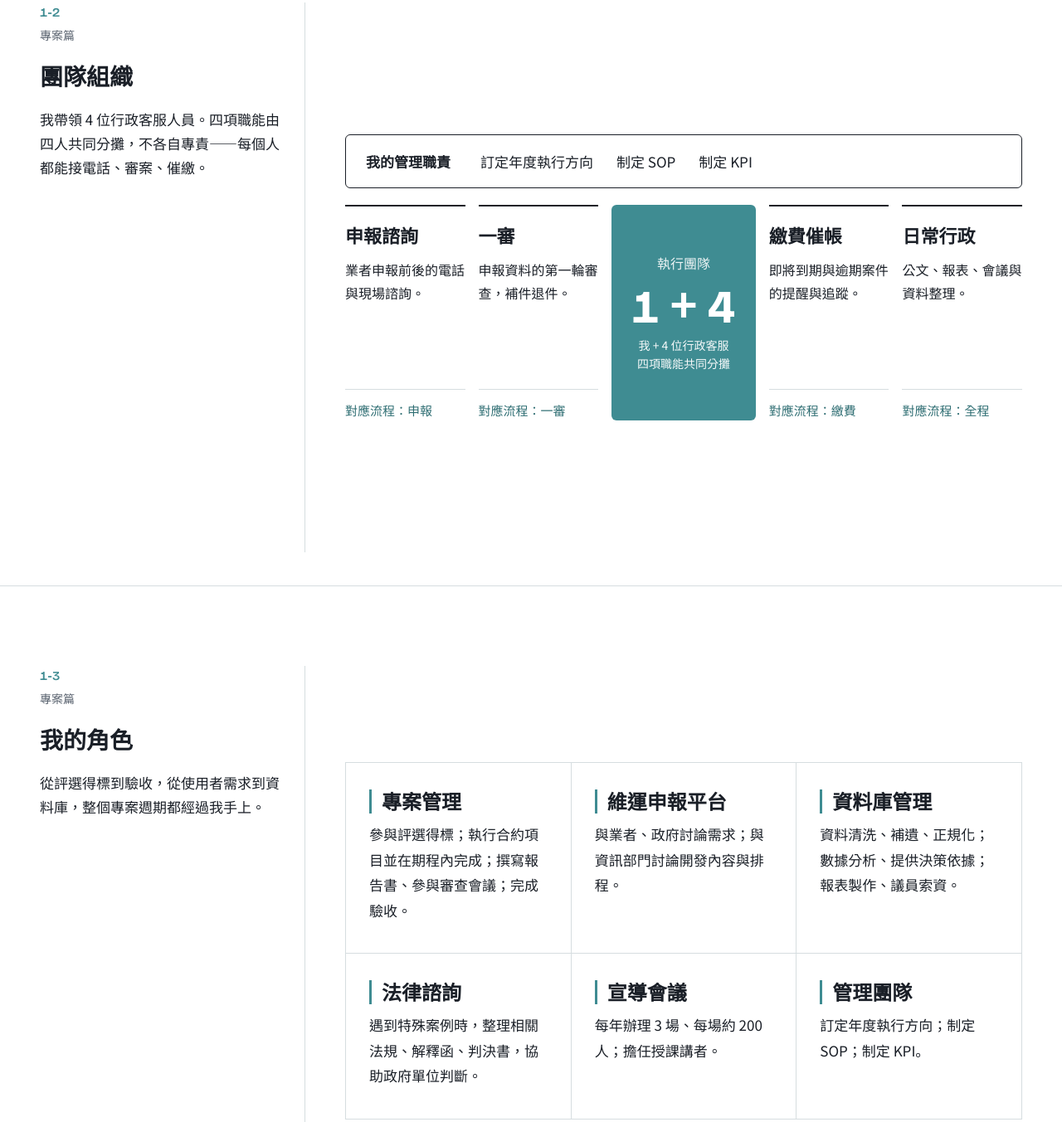
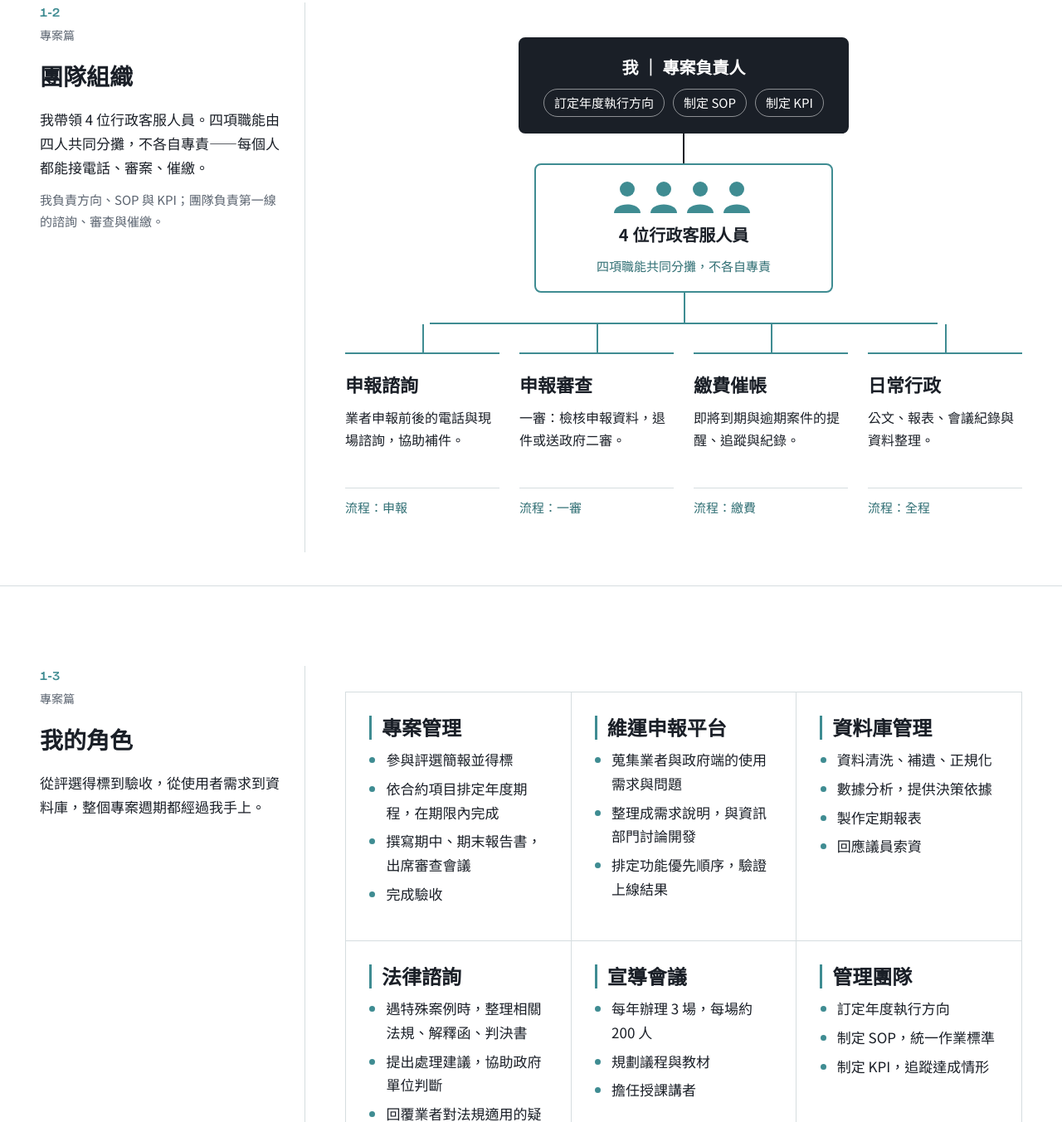
Before and after one commit to tpma1205/interview-presentation, a website with bundled scripts: page index.html in a window 1280 px wide. Shown: the part 893-2246 px from the top of the page at 83% size. Built offline with nearby package versions, Linux system fonts and the light colour scheme.

Commit message:
Rework 1-1 platform frame, 1-2 org tree, 1-3 bullet roles
Co-Authored-By: Claude Opus 5 <noreply@anthropic.com>

```diff
--- a/index.html
+++ b/index.html
@@ -44,17 +44,23 @@
       <p class="rail-chapter">專案篇</p>
       <h2 class="rail-title">新北市營建工程<br />空污費徵收</h2>
       <p class="rail-lead">新北市 29 個行政區內的營建工程，都要繳空氣污染防制費。前公司建置線上申報平台，業者在上面申報，政府在上面審查、開單、收費、對帳。</p>
-      <p class="rail-note">四條泳道：誰做哪一步。</p>
+      <p class="rail-note">整個流程都在申報平台上運行。四條泳道：誰做哪一步。</p>
     </aside>
     <div class="stage">
       <div class="scroll-x">
-        <svg class="swimlane" viewBox="0 0 1070 480" role="img" aria-labelledby="swim-title">
+        <svg class="swimlane" viewBox="0 0 1090 540" role="img" aria-labelledby="swim-title">
           <title id="swim-title">申報平台流程泳道圖</title>
           <defs>
             <marker id="arrow" viewBox="0 0 10 10" refX="9" refY="5" markerWidth="7" markerHeight="7" orient="auto-start-reverse">
               <path d="M0 0 L10 5 L0 10 z" class="arrow-head" />
             </marker>
           </defs>
+          <!-- 平台外框 -->
+          <rect x="1" y="1" width="1088" height="538" rx="10" class="platform" />
+          <path d="M11 1 H1079 a10 10 0 0 1 10 10 V49 H1 V11 a10 10 0 0 1 10 -10 Z" class="platform-head" />
+          <text x="24" y="32" class="platform-title">申報平台</text>
+          <text x="1066" y="32" class="platform-sub">業者、執行團隊、政府都在同一個系統上作業</text>
+          <g transform="translate(10 50)">
             <g class="lanes">
               <rect x="0" y="0" width="1070" height="120" class="lane lane-alt" />
               <rect x="0" y="120" width="1070" height="120" class="lane" />
@@ -64,7 +70,7 @@
               <text x="20" y="66" class="lane-label">業者</text>
               <text x="20" y="186" class="lane-label lane-label-team">執行團隊</text>
               <text x="20" y="306" class="lane-label">政府</text>
-            <text x="20" y="426" class="lane-label">系統</text>
+              <text x="20" y="418" class="lane-label lane-label-sys">系統自動</text>
             </g>
             <g class="edges" fill="none" marker-end="url(#arrow)">
               <path d="M220 60 H228 V180 H236" />
@@ -85,9 +91,10 @@
               <g transform="translate(836 396)"><rect width="104" height="48" rx="6" class="step step-sys" /><text x="52" y="30" class="step-text">台灣銀行對帳</text></g>
               <g transform="translate(956 396)"><rect width="104" height="48" rx="6" class="step step-sys" /><text x="52" y="30" class="step-text">開放繳費憑證</text></g>
             </g>
+          </g>
         </svg>
       </div>
-      <p class="legend"><span class="legend-team">實心</span>＝執行團隊　<span class="legend-sys">虛線</span>＝系統自動　實線＝人工</p>
+      <p class="legend"><span class="legend-team">實心</span>＝執行團隊　<span class="legend-sys">虛線</span>＝系統自動，不經人手</p>
     </div>
   </section>
 
@@ -98,40 +105,49 @@
       <p class="rail-chapter">專案篇</p>
       <h2 class="rail-title">團隊組織</h2>
       <p class="rail-lead">我帶領 4 位行政客服人員。四項職能由四人共同分攤，不各自專責——每個人都能接電話、審案、催繳。</p>
+      <p class="rail-note">我負責方向、SOP 與 KPI；團隊負責第一線的諮詢、審查與催繳。</p>
     </aside>
     <div class="stage">
-      <div class="team">
-        <div class="team-manage">
-          <span class="team-manage-label">我的管理職責</span>
-          <span>訂定年度執行方向</span>
-          <span>制定 SOP</span>
-          <span>制定 KPI</span>
+      <div class="org">
+        <div class="org-node org-lead">
+          <p class="org-role">我 ｜ 專案負責人</p>
+          <ul class="org-chips">
+            <li>訂定年度執行方向</li>
+            <li>制定 SOP</li>
+            <li>制定 KPI</li>
+          </ul>
         </div>
-        <div class="team-grid">
-          <div class="team-fn">
+        <div class="org-link" aria-hidden="true"></div>
+        <div class="org-node org-staff">
+          <svg class="org-people" viewBox="0 0 176 40" aria-hidden="true">
+            <g class="person" transform="translate(0 0)"><circle cx="20" cy="11" r="9"/><path d="M4 40 C4 26 36 26 36 40 Z"/></g>
+            <g class="person" transform="translate(44 0)"><circle cx="20" cy="11" r="9"/><path d="M4 40 C4 26 36 26 36 40 Z"/></g>
+            <g class="person" transform="translate(88 0)"><circle cx="20" cy="11" r="9"/><path d="M4 40 C4 26 36 26 36 40 Z"/></g>
+            <g class="person" transform="translate(132 0)"><circle cx="20" cy="11" r="9"/><path d="M4 40 C4 26 36 26 36 40 Z"/></g>
+          </svg>
+          <p class="org-role">4 位行政客服人員</p>
+          <p class="org-note">四項職能共同分攤，不各自專責</p>
+        </div>
+        <div class="org-branches">
+          <div class="org-fn">
             <h3>申報諮詢</h3>
-            <p>業者申報前後的電話與現場諮詢。</p>
-            <p class="team-map">對應流程：申報</p>
+            <p>業者申報前後的電話與現場諮詢，協助補件。</p>
+            <p class="org-map">流程：申報</p>
           </div>
-          <div class="team-fn">
-            <h3>一審</h3>
-            <p>申報資料的第一輪審查，補件退件。</p>
-            <p class="team-map">對應流程：一審</p>
+          <div class="org-fn">
+            <h3>申報審查</h3>
+            <p>一審：檢核申報資料，退件或送政府二審。</p>
+            <p class="org-map">流程：一審</p>
           </div>
-          <div class="team-core">
-            <p class="team-core-name">執行團隊</p>
-            <p class="team-core-size"><span class="num">1</span> + <span class="num">4</span></p>
-            <p class="team-core-note">我 + 4 位行政客服<br />四項職能共同分攤</p>
+          <div class="org-fn">
+            <h3>繳費催帳</h3>
+            <p>即將到期與逾期案件的提醒、追蹤與紀錄。</p>
+            <p class="org-map">流程：繳費</p>
           </div>
-          <div class="team-fn">
-            <h3>繳費催帳</h3>
-            <p>即將到期與逾期案件的提醒與追蹤。</p>
-            <p class="team-map">對應流程：繳費</p>
-          </div>
-          <div class="team-fn">
+          <div class="org-fn">
             <h3>日常行政</h3>
-            <p>公文、報表、會議與資料整理。</p>
-            <p class="team-map">對應流程：全程</p>
+            <p>公文、報表、會議紀錄與資料整理。</p>
+            <p class="org-map">流程：全程</p>
           </div>
         </div>
       </div>
@@ -150,27 +166,53 @@
       <div class="roles">
         <div class="role">
           <h3>專案管理</h3>
-          <p>參與評選得標；執行合約項目並在期程內完成；撰寫報告書、參與審查會議；完成驗收。</p>
+          <ul>
+            <li>參與評選簡報並得標</li>
+            <li>依合約項目排定年度期程，在期限內完成</li>
+            <li>撰寫期中、期末報告書，出席審查會議</li>
+            <li>完成驗收</li>
+          </ul>
         </div>
         <div class="role">
           <h3>維運申報平台</h3>
-          <p>與業者、政府討論需求；與資訊部門討論開發內容與排程。</p>
+          <ul>
+            <li>蒐集業者與政府端的使用需求與問題</li>
+            <li>整理成需求說明，與資訊部門討論開發</li>
+            <li>排定功能優先順序，驗證上線結果</li>
+          </ul>
         </div>
         <div class="role">
           <h3>資料庫管理</h3>
-          <p>資料清洗、補遺、正規化；數據分析、提供決策依據；報表製作、議員索資。</p>
+          <ul>
+            <li>資料清洗、補遺、正規化</li>
+            <li>數據分析，提供決策依據</li>
+            <li>製作定期報表</li>
+            <li>回應議員索資</li>
+          </ul>
         </div>
         <div class="role">
           <h3>法律諮詢</h3>
-          <p>遇到特殊案例時，整理相關法規、解釋函、判決書，協助政府單位判斷。</p>
+          <ul>
+            <li>遇特殊案例時，整理相關法規、解釋函、判決書</li>
+            <li>提出處理建議，協助政府單位判斷</li>
+            <li>回覆業者對法規適用的疑義</li>
+          </ul>
         </div>
         <div class="role">
           <h3>宣導會議</h3>
-          <p>每年辦理 3 場、每場約 200 人；擔任授課講者。</p>
+          <ul>
+            <li>每年辦理 3 場，每場約 200 人</li>
+            <li>規劃議程與教材</li>
+            <li>擔任授課講者</li>
+          </ul>
         </div>
         <div class="role">
           <h3>管理團隊</h3>
-          <p>訂定年度執行方向；制定 SOP；制定 KPI。</p>
+          <ul>
+            <li>訂定年度執行方向</li>
+            <li>制定 SOP，統一作業標準</li>
+            <li>制定 KPI，追蹤達成情形</li>
+          </ul>
         </div>
       </div>
     </div>
--- a/style.css
+++ b/style.css
@@ -236,7 +236,7 @@ button { font: inherit; color: inherit; }
 .swimlane {
   width: 100%;
   min-width: 860px;
-  max-height: 68vh;
+  max-height: 72vh;
   height: auto;
   display: block;
   font-family: var(--font-cjk);
@@ -246,6 +246,11 @@ button { font: inherit; color: inherit; }
 .legend-team { color: var(--teal-deep); font-weight: 600; }
 .legend-sys { font-weight: 600; }
 
+.platform { fill: none; stroke: var(--ink); stroke-width: 2; }
+.platform-head { fill: var(--ink); }
+.platform-title { font-size: 18px; font-weight: 700; fill: #fff; }
+.platform-sub { font-size: 13px; fill: rgba(255,255,255,0.75); text-anchor: end; }
+.lane-label-sys { fill: var(--slate); }
 .lane { fill: var(--paper); }
 .lane-alt { fill: var(--mist); }
 .lane-divider { stroke: var(--line); }
@@ -260,69 +265,108 @@ button { font: inherit; color: inherit; }
 .step-team + .step-text { fill: #fff; }
 .step-sub { font-size: 11px; fill: var(--slate); text-anchor: middle; }
 
-/* ---------- 1-2 team ---------- */
-.team { display: flex; flex-direction: column; gap: 20px; }
-
-.team-manage {
+/* ---------- 1-2 org tree ---------- */
+.org {
   display: flex;
-  gap: 28px;
+  flex-direction: column;
   align-items: center;
-  padding: 18px 24px;
-  font-size: 17px;
-  border: 1.5px solid var(--ink);
-  border-radius: 6px;
+  width: 100%;
 }
 
-.team-manage-label {
-  font-weight: 700;
-  margin-right: 8px;
+.org-node {
+  border: 2px solid var(--ink);
+  border-radius: 8px;
+  padding: 18px 28px;
+  display: flex;
+  flex-direction: column;
+  align-items: center;
+  gap: 10px;
+  text-align: center;
+  background: var(--paper);
 }
 
-.team-grid {
-  display: grid;
-  grid-template-columns: 1fr 1fr 1.2fr 1fr 1fr;
-  grid-template-areas: "a b core c d";
-  gap: 16px;
-  align-items: stretch;
+.org-lead { background: var(--ink); color: #fff; }
+
+.org-role { font-size: 20px; font-weight: 700; }
+
+.org-chips {
+  list-style: none;
+  padding: 0;
+  display: flex;
+  gap: 10px;
+  flex-wrap: wrap;
+  justify-content: center;
 }
 
-.team-grid > :nth-child(1) { grid-area: a; }
-.team-grid > :nth-child(2) { grid-area: b; }
-.team-grid > :nth-child(3) { grid-area: core; }
-.team-grid > :nth-child(4) { grid-area: c; }
-.team-grid > :nth-child(5) { grid-area: d; }
+.org-chips li {
+  font-size: 15px;
+  padding: 4px 12px;
+  border: 1px solid rgba(255,255,255,0.5);
+  border-radius: 999px;
+}
 
-.team-fn {
-  border-top: 2px solid var(--ink);
-  padding-top: 16px;
-  min-height: 260px;
+.org-link { width: 2px; height: 36px; background: var(--ink); }
+
+.org-staff { border-color: var(--teal); min-width: 360px; }
+.org-people { width: 176px; height: 40px; }
+.person { fill: var(--teal); }
+.org-note { font-size: 15px; color: var(--teal-deep); }
+
+.org-branches {
+  position: relative;
+  width: 100%;
+  display: grid;
+  grid-template-columns: repeat(4, 1fr);
+  gap: 24px;
+  margin-top: 36px;
+  padding-top: 36px;
+}
+
+/* 中央往下的短線 + 橫向連線 */
+.org-branches::before {
+  content: "";
+  position: absolute;
+  left: 50%;
+  top: -36px;
+  width: 2px;
+  height: 36px;
+  background: var(--teal);
+}
+
+.org-branches::after {
+  content: "";
+  position: absolute;
+  left: 12.5%;
+  right: 12.5%;
+  top: 0;
+  height: 2px;
+  background: var(--teal);
+}
+
+.org-fn {
+  position: relative;
+  border-top: 2px solid var(--teal);
+  padding-top: 18px;
   display: flex;
   flex-direction: column;
-  gap: 10px;
+  gap: 8px;
   font-size: 16px;
   line-height: 1.7;
+  min-height: 200px;
 }
 
-.team-fn h3 { font-size: 22px; font-weight: 700; }
-.team-map { color: var(--teal-deep); font-size: 15px; margin-top: auto; padding-top: 12px; border-top: 1px solid var(--line); }
-
-.team-core {
+.org-fn::before {
+  content: "";
+  position: absolute;
+  left: 50%;
+  top: -36px;
+  width: 2px;
+  height: 36px;
   background: var(--teal);
-  color: #fff;
-  border-radius: 6px;
-  padding: 24px 20px;
-  display: flex;
-  flex-direction: column;
-  justify-content: center;
-  align-items: center;
-  text-align: center;
-  gap: 6px;
 }
 
-.team-core-name { font-size: 16px; font-weight: 500; opacity: 0.9; }
-.team-core-size { font-size: 56px; font-weight: 700; line-height: 1; }
-.team-core-size .num { font-family: var(--font-latin); }
-.team-core-note { font-size: 14px; line-height: 1.6; opacity: 0.95; }
+.org-fn h3 { font-size: 22px; font-weight: 700; }
+.org-map { color: var(--teal-deep); font-size: 15px; margin-top: auto; padding-top: 10px; border-top: 1px solid var(--line); }
 
 /* ---------- 1-3 roles ---------- */
 .roles {
@@ -333,7 +377,8 @@ button { font: inherit; color: inherit; }
 }
 
 .role {
-  padding: 32px 28px 36px;
+  padding: 28px 28px 32px;
+  min-height: 300px;
   border-right: 1px solid var(--line);
   border-bottom: 1px solid var(--line);
   display: flex;
@@ -349,7 +394,16 @@ button { font: inherit; color: inherit; }
   line-height: 1.2;
 }
 
-.role p { font-size: 17px; line-height: 1.8; }
+.role ul {
+  padding-left: 1.2em;
+  display: flex;
+  flex-direction: column;
+  gap: 6px;
+  font-size: 17px;
+  line-height: 1.7;
+}
+
+.role li::marker { color: var(--teal); }
 
 /* ---------- charts ---------- */
 .chart-wrap {
@@ -586,10 +640,9 @@ button { font: inherit; color: inherit; }
   :root { --rail-w: 280px; --gutter: 32px; }
   .rail-figure .num { font-size: 56px; }
   .roles { grid-template-columns: repeat(2, 1fr); }
-  .team-grid {
-    grid-template-columns: 1fr 1fr;
-    grid-template-areas: "core core" "a b" "c d";
-  }
+  .org-branches { grid-template-columns: repeat(2, 1fr); }
+  .org-branches::after { display: none; }
+  .org-fn::before { display: none; }
 }
 
 @media (max-width: 1023px) {
@@ -619,8 +672,11 @@ button { font: inherit; color: inherit; }
   .roles { grid-template-columns: 1fr; }
   .role { padding: 18px 16px; }
 
-  .team-manage { flex-wrap: wrap; gap: 8px 20px; }
-  .team-grid { grid-template-columns: 1fr; grid-template-areas: "core" "a" "b" "c" "d"; }
+  .org-branches { grid-template-columns: 1fr; margin-top: 24px; padding-top: 0; }
+  .org-branches::before { display: none; }
+  .org-staff { min-width: 0; width: 100%; }
+  .org-fn { min-height: 0; }
+  .role { min-height: 0; }
 
   .question-cols, .outcome-cols, .methods { grid-template-columns: 1fr; gap: 20px; }
   .question-big { font-size: 40px; }
```
Lines whose indentation alone changed are shown as unchanged.
